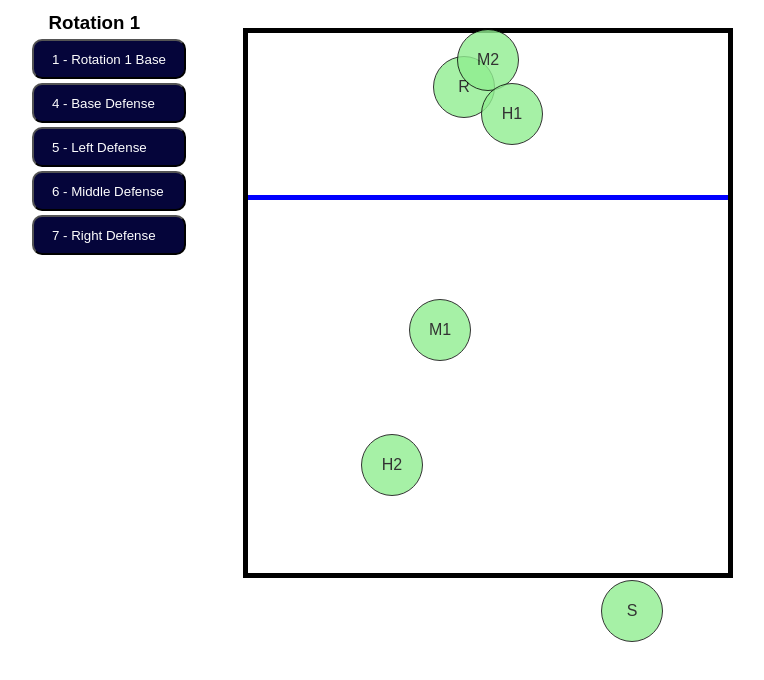
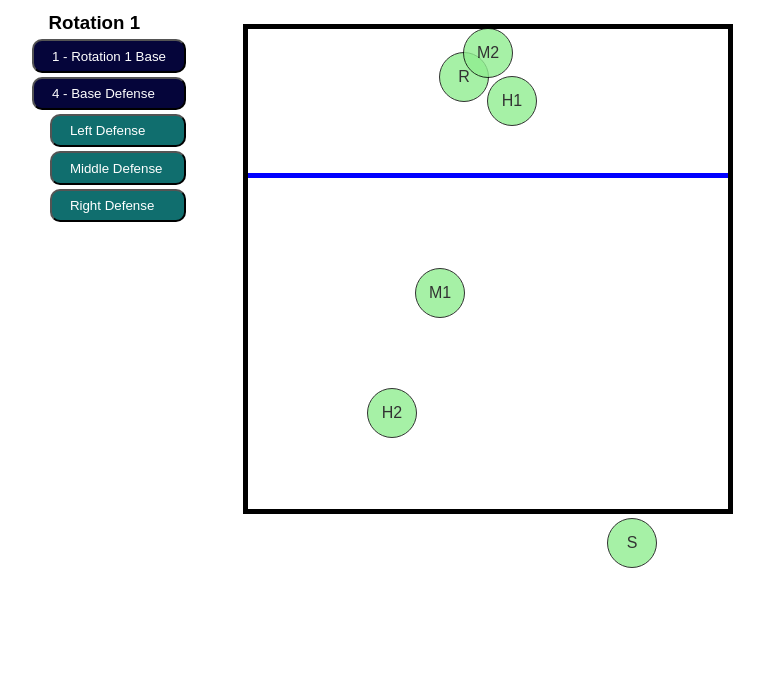
Before and after one commit to pabs97/volleyball-formations, a React (Create React App) app: page / in a window 1280 px wide. Both pictures are taken after a click on the button "2 - Serve". Shown: the top 680 px of the page, without its empty margins (236-1000 px from the left). Built offline with nearby package versions, Linux system fonts and the light colour scheme.

Commit message:
some small clean up

```diff
--- a/public/index.html
+++ b/public/index.html
@@ -1,14 +1,12 @@
 <!DOCTYPE html>
 <html lang="en">
+
 <head>
   <meta charset="utf-8" />
-    <link rel="icon" href="%PUBLIC_URL%/favicon.ico" />
+  <link rel="icon" href="%PUBLIC_URL%/volleyball.png" />
   <meta name="viewport" content="width=device-width, initial-scale=1" />
   <meta name="theme-color" content="#000000" />
-    <meta
-      name="description"
-      content="Web site created using create-react-app"
-    />
+  <meta name="description" content="Web site created using create-react-app" />
   <link rel="apple-touch-icon" href="%PUBLIC_URL%/logo192.png" />
   <!--
       manifest.json provides metadata used when your web app is installed on a
@@ -24,8 +22,9 @@
       work correctly both with client-side routing and a non-root public URL.
       Learn how to configure a non-root public URL by running `npm run build`.
     -->
-    <title>React App</title>
+  <title>Volleyball Formations</title>
 </head>
+
 <body>
   <noscript>You need to enable JavaScript to run this app.</noscript>
   <div id="root"></div>
@@ -40,4 +39,5 @@
       To create a production bundle, use `npm run build` or `yarn build`.
     -->
 </body>
+
 </html>
--- a/src/components/controls.jsx
+++ b/src/components/controls.jsx
@@ -48,9 +48,9 @@ class Controls extends Component {
       return (
         <Fragment>
           <button onClick={() => this.handleDefense(4)}>4 - Base Defense</button>
-          <button onClick={() => this.handleDefense(5)}>5 - Left Defense</button>
-          <button onClick={() => this.handleDefense(6)}>6 - Middle Defense</button>
-          <button onClick={() => this.handleDefense(7)}>7 - Right Defense</button>
+          <button className='button--indent' onClick={() => this.handleDefense(5)}>Left Defense</button>
+          <button className='button--indent' onClick={() => this.handleDefense(6)}>Middle Defense</button>
+          <button className='button--indent' onClick={() => this.handleDefense(7)}>Right Defense</button>
         </Fragment>
       );
     }
@@ -86,7 +86,7 @@ class Controls extends Component {
 
   rotateButtons() {
     return Array(6).fill().map((v, i) => {
-      return <button key={i} className='button--indent' onClick={() => this.props.rotateBase(i + 1)}>Rotation {i + 1} Base</button>
+      return <button key={i} className='button--indent' onClick={() => this.props.rotateBase(i + 1)}>Rotation {i + 1}</button>
     })
   }
 
--- a/src/index.css
+++ b/src/index.css
@@ -28,7 +28,7 @@ h3 {
 }
 
 .courtContainer {
-  margin-top: 20px;
+  margin-top: 1em;
   width: 600px;
   height: 600px;
   position: relative;
@@ -41,7 +41,7 @@ h3 {
 
 
   width: 80%;
-  height:90%;
+  height:80%;
   border: 5px black solid;
 }
 
@@ -52,16 +52,14 @@ h3 {
 
 .player {
   position: absolute;
-
-  width: 60px;
-  height: 60px;
-  line-height: 60px;
+  width: 3em;
+  height: 3em;
+  line-height: 3em;
   background-color: lightgreen;
   border-radius: 50%;
   text-align: center;
   opacity: .8;
   border: 1px solid black;
-
   transform: translate(-50%, -50%);
   transition: 2s;
 }
@@ -74,8 +72,8 @@ h3 {
 }
 
 .controls button {
-  min-width: 150px;
-  height:40px;
+  min-width: 10em;
+  height: 2.5em;
   background-color: rgb(5, 5, 58);
   color: white;
   margin:2px;
```
Also changed, not shown: public/volleyball.png (added), 1 other file (tests, documents, lock files or other folders). Lines whose indentation alone changed are shown as unchanged.
